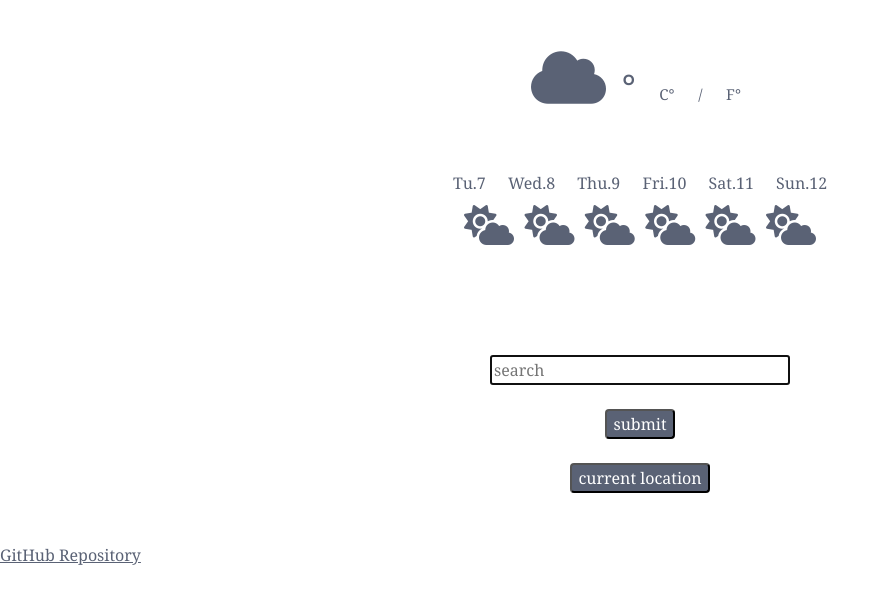
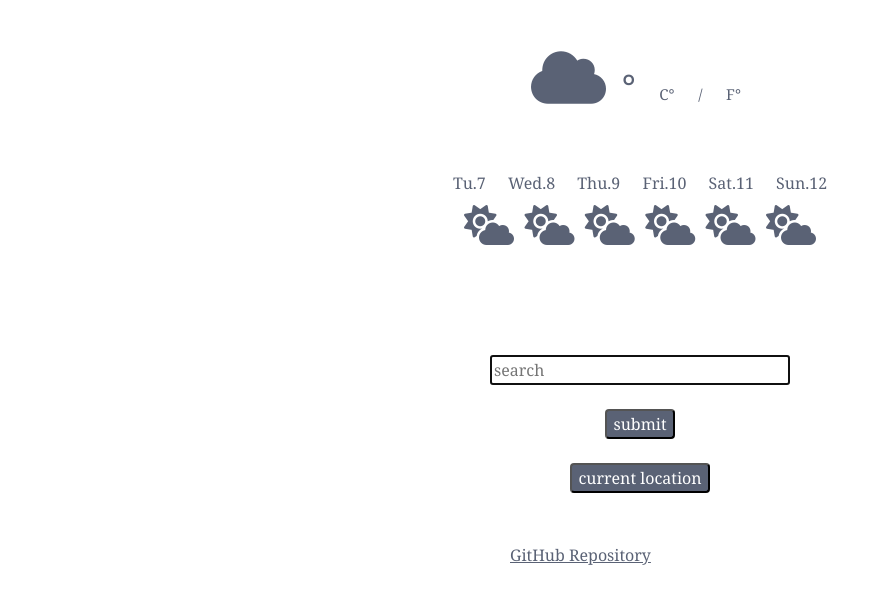
Before and after one commit to Colinepp/Weather-Project-2023, a plain HTML site: page index.html in a window 1280 px wide. Shown: the part 169-772 px from the top of the page, without its empty margins (0-889 px from the left). Drawn offline with nearby package versions, Linux system fonts and the light colour scheme.

Commit message:
gitHub link styling fix

```diff
--- a/index.html
+++ b/index.html
@@ -61,7 +61,10 @@
         </div>
       </div>
     </div>
-    <a href="https://github.com/Colinepp/Weather-Project-2023" id="gitHub"
+    <a
+      href="https://github.com/Colinepp/Weather-Project-2023"
+      id="gitHub"
+      target="blank"
       >GitHub Repository
     </a>
     <script src="src/script.js"></script>
--- a/src/style.css
+++ b/src/style.css
@@ -81,10 +81,8 @@ form {
 }
 #gitHub {
   color: #5a6275;
-  text-align: center;
+  margin: 510px;
 }
 #gitHub:hover {
-  color: #fff;
-  background-color: #5a6275;
   cursor: pointer;
 }
```
